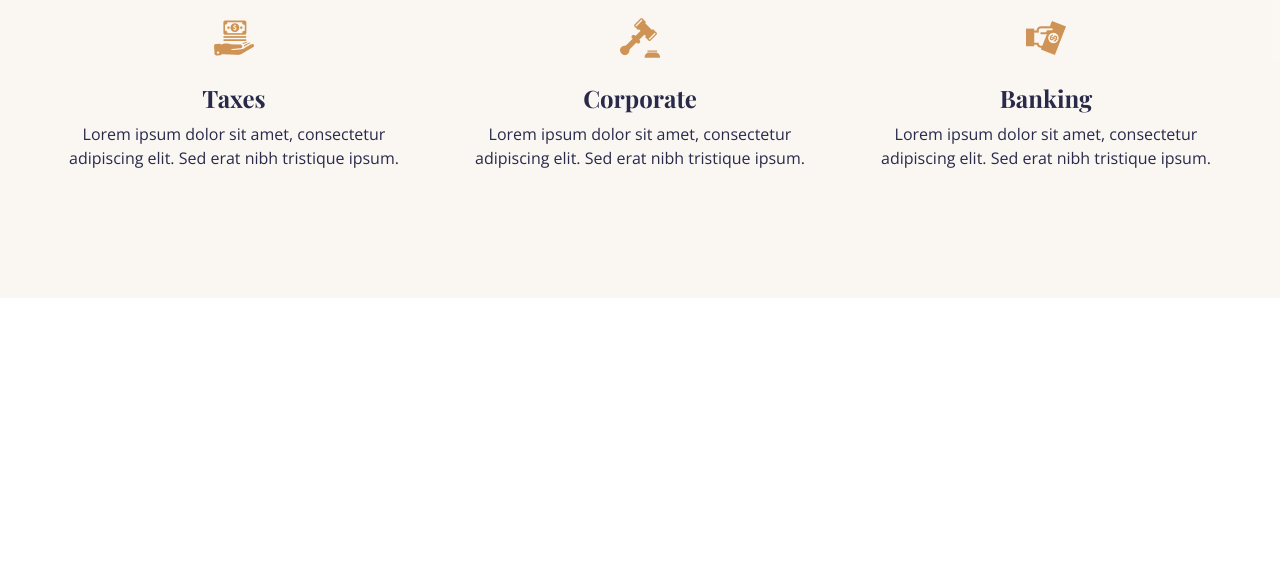
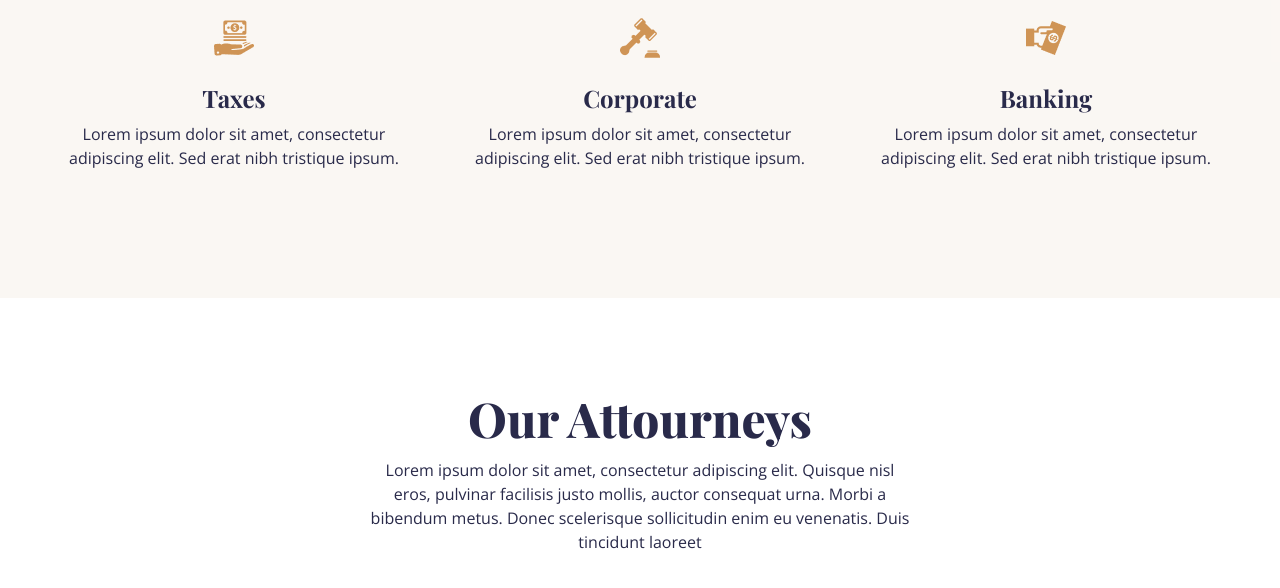
Before and after one commit to simicodes/react-lawfirm-landingPage, a React (Create React App) app: page / in a window 1280 px wide. Shown: the part 1717-2305 px from the top of the page. Built offline with nearby package versions, Linux system fonts and the light colour scheme.

Commit message:
Team component updated

```diff
--- a/src/App.js
+++ b/src/App.js
@@ -3,6 +3,7 @@ import React from "react";
 // import components
 import Banner from "./components/Banner";
 import Skills from "./components/Skills";
+import Team from "./components/Team";
 import Testimonials from "./components/Testimonials";
 
 const App = () => {
@@ -11,6 +12,7 @@ const App = () => {
       <Banner />
       <Testimonials />
       <Skills />
+      <Team />
       <div className="h-[2000px]"></div>
     </div>
   );
--- /dev/null
+++ b/src/components/Team.js
@@ -0,0 +1,25 @@
+import React from "react";
+
+//import team data
+import { team } from "../data";
+
+const Team = () => {
+  return (
+    <section id="team" className="section">
+      <div className="container mx-auto text-center">
+        <h2 className="text-5xl font-primary font-extrabold mb-4">
+          Our Attourneys
+        </h2>
+        <p className="max-w-[540px] mx-auto px-6 lg:px-0 mb-[60px]">
+          Lorem ipsum dolor sit amet, consectetur adipiscing elit. Quisque nisl
+          eros, pulvinar facilisis justo mollis, auctor consequat urna. Morbi a
+          bibendum metus. Donec scelerisque sollicitudin enim eu venenatis. Duis
+          tincidunt laoreet
+        </p>
+        {/* team members grid */}
+      </div>
+    </section>
+  );
+};
+
+export default Team;
```
